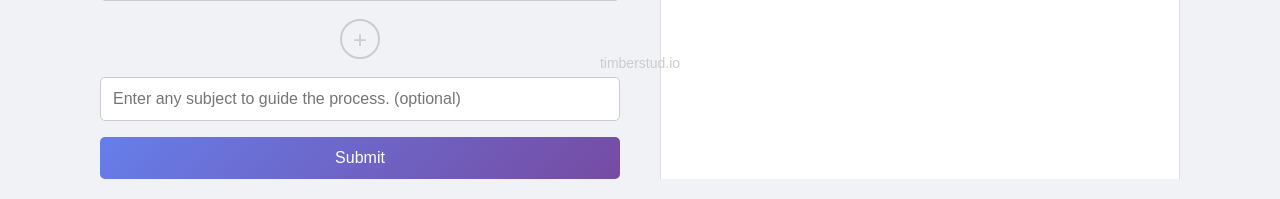
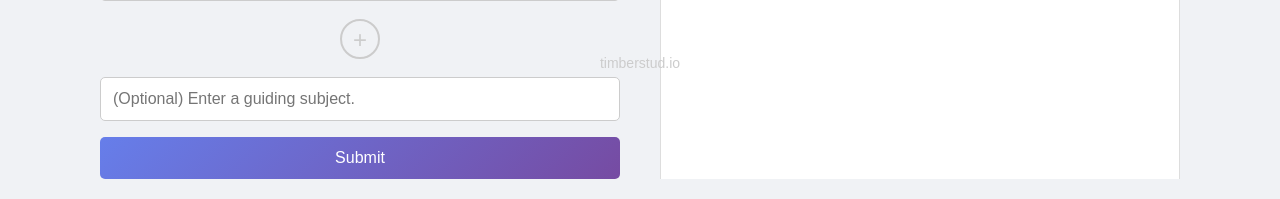
Before and after one commit to blakemartz/writing_assistant_webapp, a Flask app: page / in a window 1280 px wide. Shown: the part 716-915 px from the top of the page. Run offline with Flask 2, Linux system fonts and the light colour scheme; some web fonts are replaced.

Commit message:
Update subject-input placeholder

```diff
--- a/templates/index.html
+++ b/templates/index.html
@@ -42,7 +42,7 @@
                         <div type="button" id="add-sample" class="add-sample">+</div>
                     </div>
                     <div class="text-input-container">
-                        <input type="text" class="subject-input" id="subject-input" placeholder="Enter any subject to guide the process. (optional)">
+                        <input type="text" class="subject-input" id="subject-input" placeholder="(Optional) Enter a guiding subject.">
                     </div>
                     <div class="button-container">
                         <button type="submit" id="submit-btn" class="btn btn-primary">Submit</button>
```
